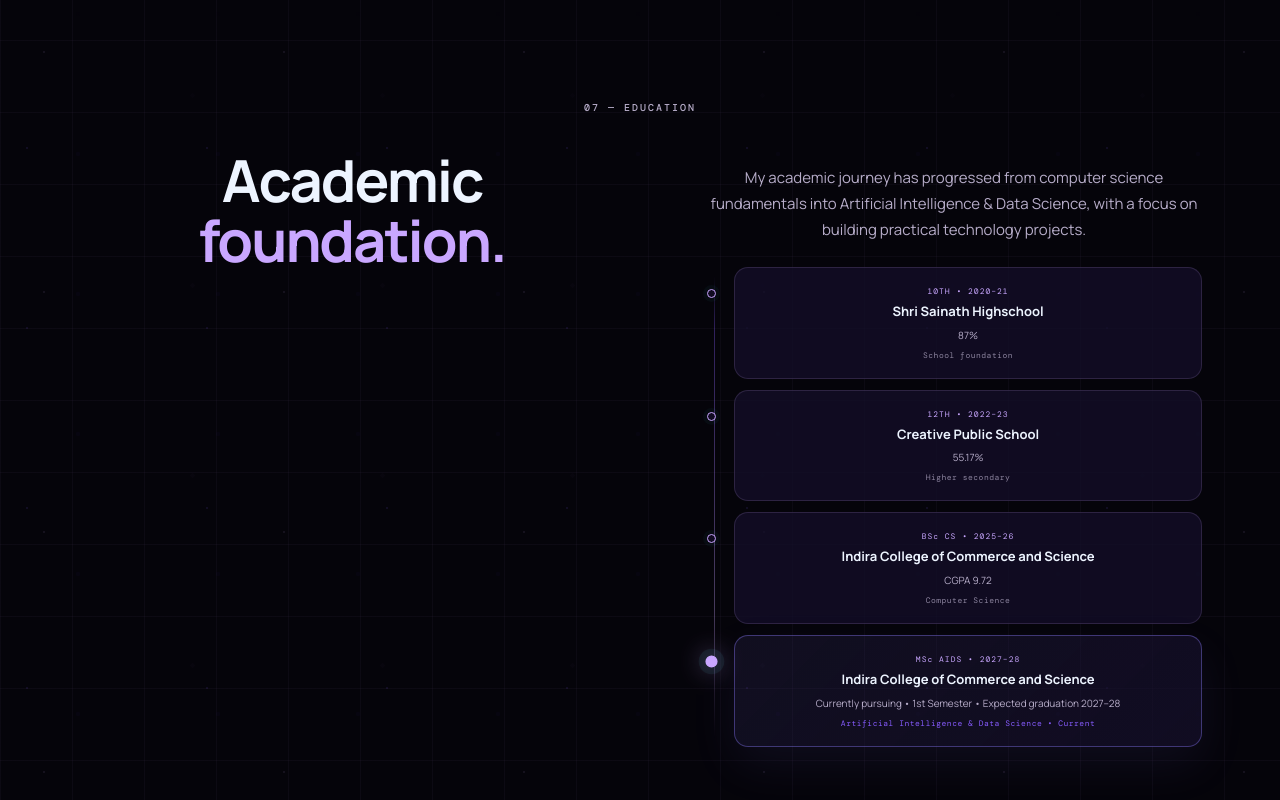
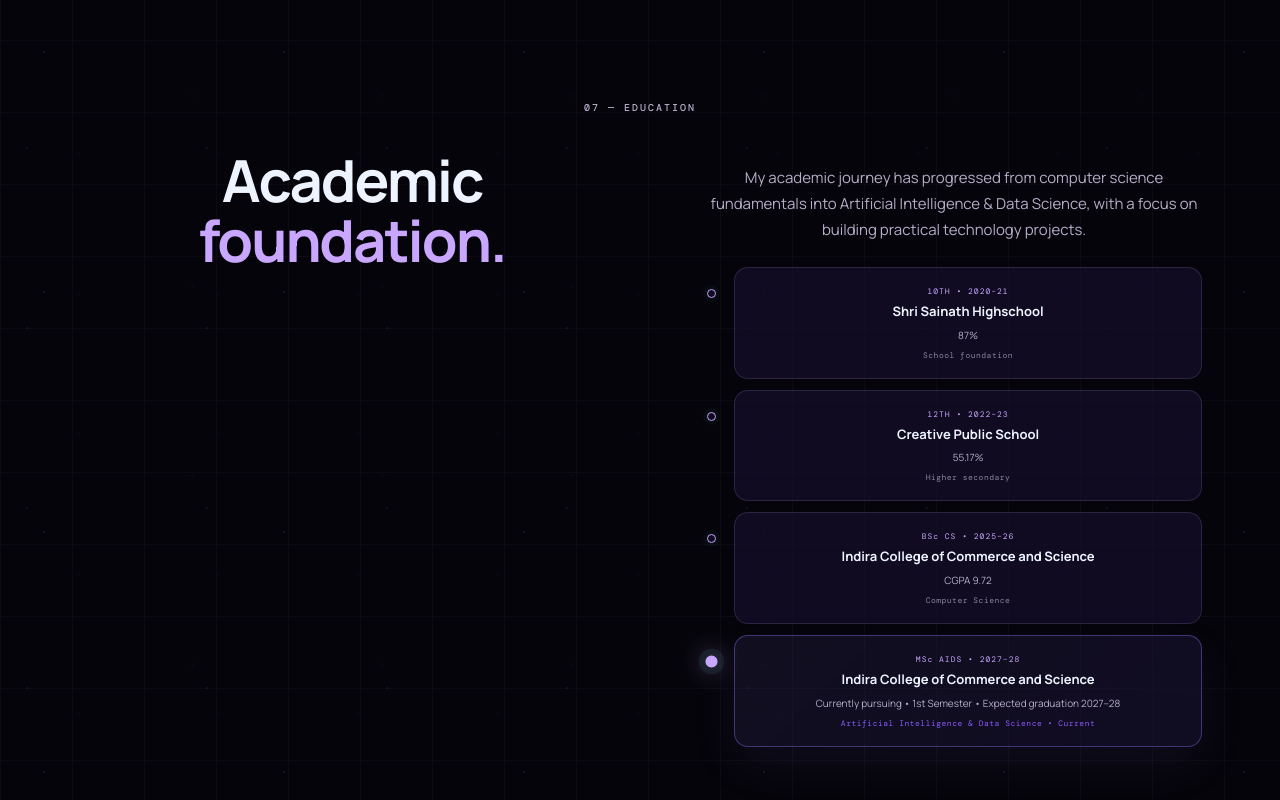
Before and after one commit to tshamshuddinsayyad/portfolio, a React (Vite) app: page / in a window 1280 px wide. Shown: the part 8260-9060 px from the top of the page. Built offline with nearby package versions, Linux system fonts and the light colour scheme.

Commit message:
Remove distracting vertical education line

```diff
--- a/src/main.jsx
+++ b/src/main.jsx
@@ -934,7 +934,6 @@ function App() {
         <div className="intro-grid"><h2>Academic <em>foundation.</em></h2><div>
           <p>My academic journey has progressed from computer science fundamentals into Artificial Intelligence & Data Science, with a focus on building practical technology projects.</p>
           <div className="education-timeline">
-            <div className="education-line" aria-hidden="true"><i /></div>
             <div className="education-item"><span className="education-node" /><span>10TH • 2020–21</span><b>Shri Sainath Highschool</b><small>87%</small><em>School foundation</em></div>
             <div className="education-item"><span className="education-node" /><span>12TH • 2022–23</span><b>Creative Public School</b><small>55.17%</small><em>Higher secondary</em></div>
             <div className="education-item"><span className="education-node" /><span>BSc CS • 2025–26</span><b>Indira College of Commerce and Science</b><small>CGPA 9.72</small><em>Computer Science</em></div>
```
